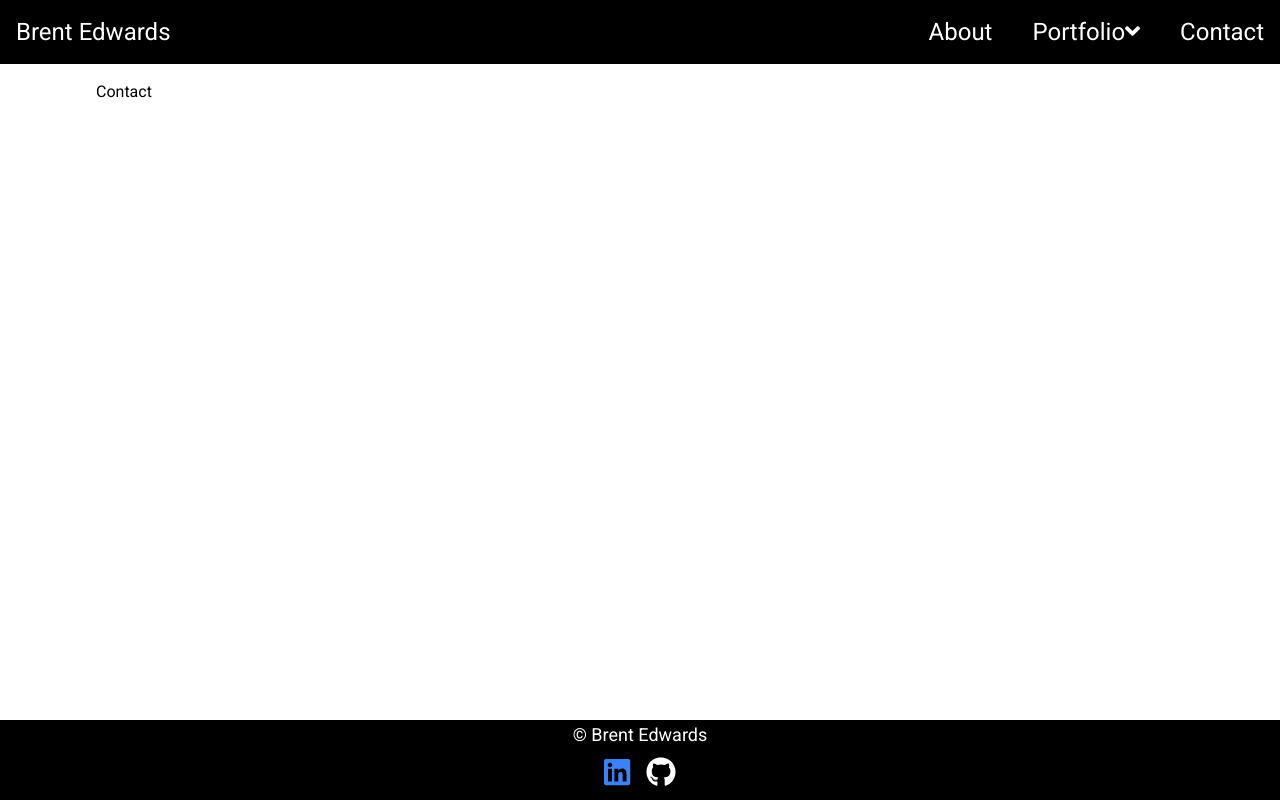
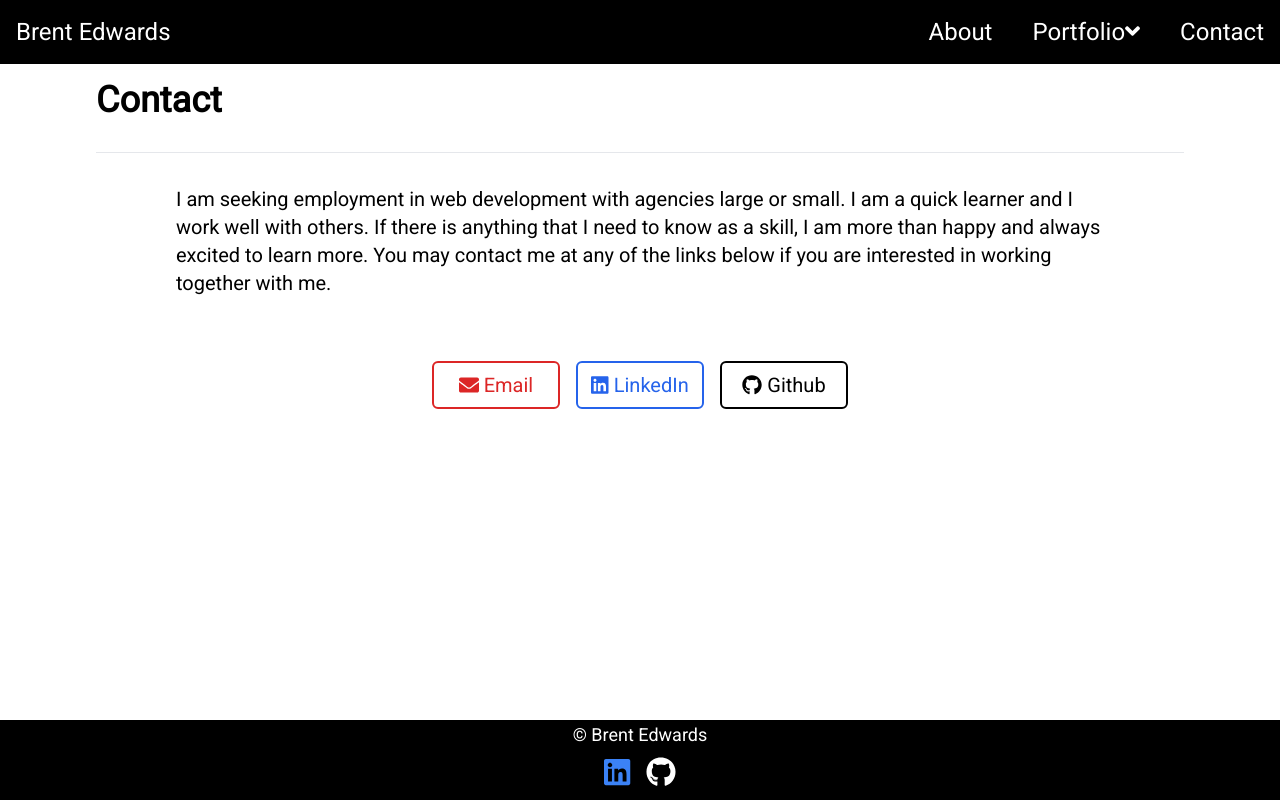
Before and after one commit to zirris512/vue-portfolio, a Vue app: page /contact in a window 1280 px wide. Built offline with nearby package versions, Linux system fonts and the light colour scheme.

Commit message:
add contact page content

```diff
--- a/src/App.vue
+++ b/src/App.vue
@@ -20,11 +20,3 @@
         },
     });
 </script>
-
-<style>
-    *,
-    *::after,
-    *::before {
-        box-sizing: border-box;
-    }
-</style>
--- a/src/main.ts
+++ b/src/main.ts
@@ -8,12 +8,22 @@ import {
     faBars,
     faExternalLinkAlt,
     faEllipsisV,
+    faEnvelope,
 } from "@fortawesome/free-solid-svg-icons";
 import { faLinkedin, faGithub } from "@fortawesome/free-brands-svg-icons";
 import { FontAwesomeIcon } from "@fortawesome/vue-fontawesome";
 import "./index.css";
 
-library.add(faAngleDown, faAngleUp, faLinkedin, faGithub, faBars, faExternalLinkAlt, faEllipsisV);
+library.add(
+    faAngleDown,
+    faAngleUp,
+    faLinkedin,
+    faGithub,
+    faBars,
+    faExternalLinkAlt,
+    faEllipsisV,
+    faEnvelope
+);
 
 const app = createApp(App);
 
--- a/src/pages/Contact.vue
+++ b/src/pages/Contact.vue
@@ -1,5 +1,49 @@
 <template>
     <div class="md:mx-24 mx-4 my-20 flex-1">
-        <h1>Contact</h1>
+        <h1 class="text-4xl font-bold">Contact</h1>
+        <hr class="my-8" />
+        <main class="md:mx-20">
+            <div class="mb-16">
+                <h3 class="text-xl">
+                    I am seeking employment in web development with agencies
+                    large or small. I am a quick learner and I work well with
+                    others. If there is anything that I need to know as a skill,
+                    I am more than happy and always excited to learn more. You
+                    may contact me at any of the links below if you are
+                    interested in working together with me.
+                </h3>
+            </div>
+            <div
+                class="flex flex-col gap-4 md:flex-row md:items-center md:justify-center mt-auto"
+            >
+                <a
+                    class="border-red-600 border-2 rounded-md px-3 py-2 text-red-600 hover:bg-red-100 text-xl text-center w-32"
+                    href="mailto:brentedwards512@gmail.com"
+                >
+                    <font-awesome-icon icon="envelope"></font-awesome-icon>
+                    Email
+                </a>
+                <a
+                    href="https://www.linkedin.com/in/brentleigh-edwards-0b29a3140/"
+                    target="_blank"
+                    class="border-blue-600 border-2 rounded-md px-3 py-2 text-blue-600 hover:bg-blue-100 text-xl text-center w-32"
+                >
+                    <font-awesome-icon
+                        :icon="['fab', 'linkedin']"
+                    ></font-awesome-icon>
+                    LinkedIn
+                </a>
+                <a
+                    href="https://github.com/zirris512"
+                    target="_blank"
+                    class="border-black border-2 rounded-md px-3 py-2 hover:bg-gray-100 text-xl text-center w-32"
+                >
+                    <font-awesome-icon
+                        :icon="['fab', 'github']"
+                    ></font-awesome-icon>
+                    Github
+                </a>
+            </div>
+        </main>
     </div>
 </template>
```
